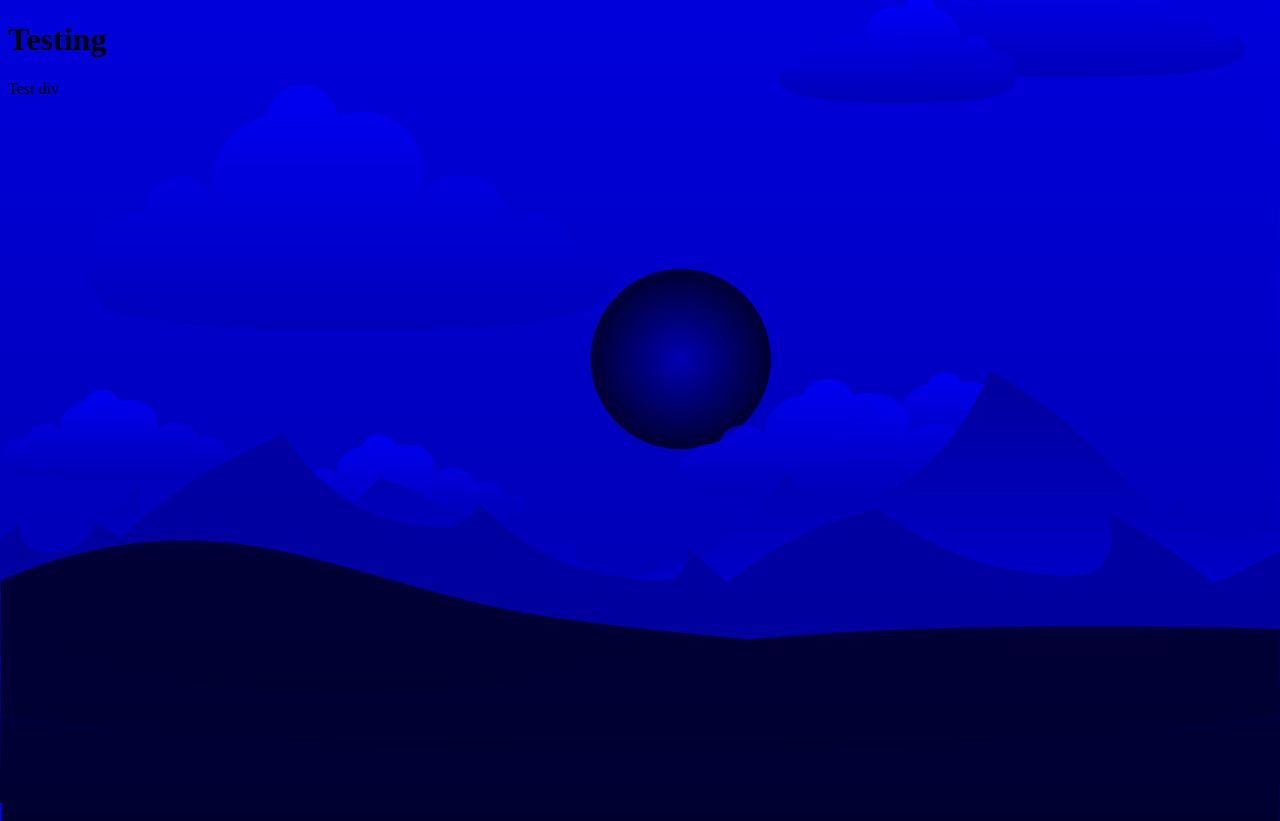
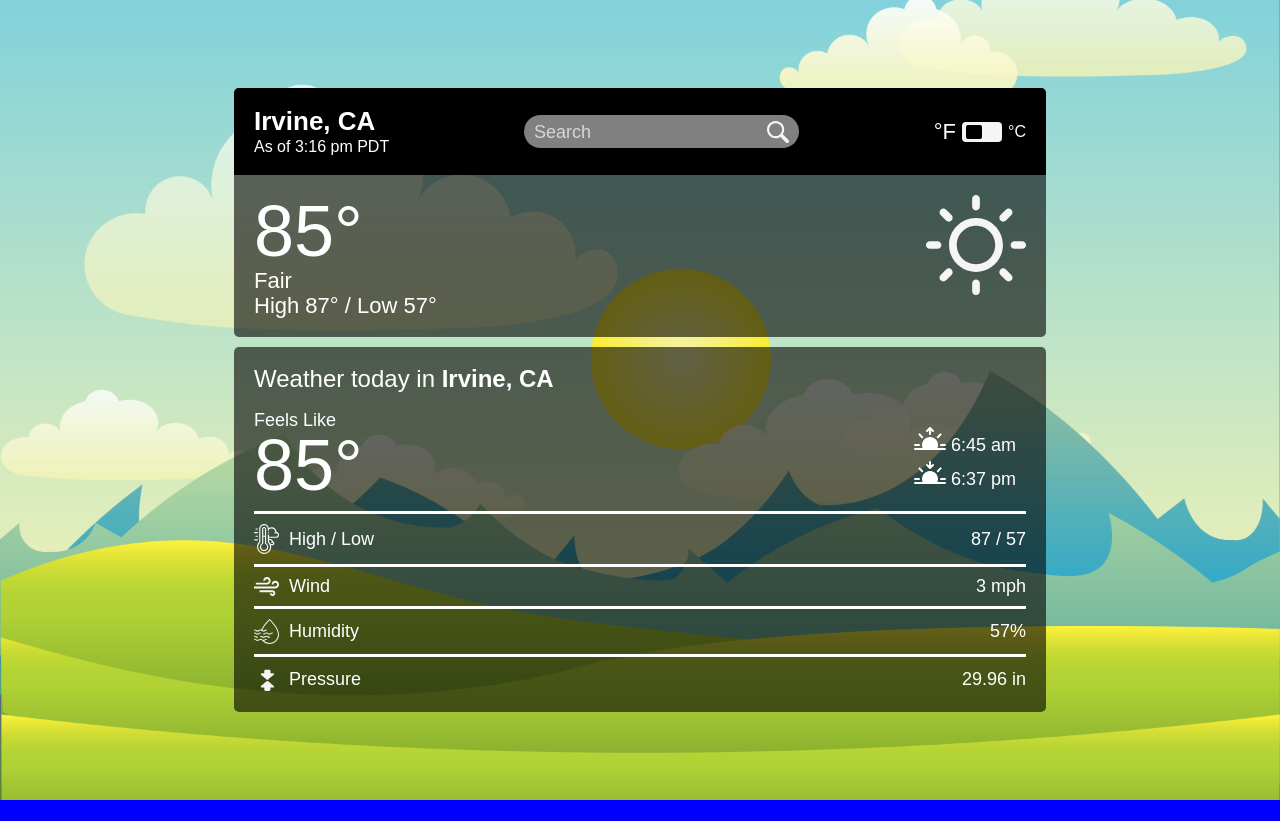
Before and after one commit to dukdukg00se/weather-app, a website built with webpack: page dist/index.html in a window 1280 px wide. After the commit the page ends 800 px from the top, so only its background shows below. Built offline with nearby package versions, Linux system fonts and the light colour scheme.

Commit message:
Hardcode page content and set styles

```diff
--- a/dist/index.html
+++ b/dist/index.html
@@ -5,11 +5,141 @@
     <meta http-equiv="X-UA-Compatible" content="IE=edge" />
     <meta name="viewport" content="width=device-width, initial-scale=1.0" />
     <title>Weather App</title>
+    <link href="reset.css" rel="stylesheet" />
     <link href="styles.css" rel="stylesheet" />
+    <script src="main.js" defer></script>
   </head>
   <body>
-    <h1>Testing</h1>
-    <div id="content">Test div</div>
-    <script src="main.js"></script>
+    <main>
+      <section id="summary">
+
+        <header id="sum-header">
+
+          <div>
+            <h1 class="locatn" id="sum-city">Irvine, CA</h1>
+            <span id="sum-time">As of 3:16 pm PDT</span>
+          </div>
+
+          <div>
+            <div id="search-box">
+              <label for="search">Search</label>
+              <input id="search" type="text" placeholder="Search" />
+              <img src="../src/modules/detailed/images/magnify-glass.svg" />
+            </div>
+          </div>
+
+          <div id="units">
+            <span class="set">°F</span>
+            <label class="switch">
+              <input type="checkbox">
+              <span class="slider"></span>
+            </label>
+            <span>°C</span>
+          </div>
+
+
+          <!-- <div id="units">
+            °F
+            <span id="arrow">
+
+            </span>
+          </div> -->
+
+        </header>
+
+        <div id="sum-body">
+          <div>
+            <h2>85°</h2>
+            <div>Fair</div>
+            <div>High 87° / Low 57°</div>
+          </div>
+          <div>
+            <img
+              id="sum-img"
+              src="../src/modules/detailed/images/sun.svg"
+            />
+          </div>
+        </div>
+
+      </section>
+
+      <section id="detailed">
+
+        <header id="det-header">
+          <h2>Weather today in <span class="locatn">Irvine, CA</span></h2>
+        </header>
+
+        <div>
+          <div id="det-body-top">
+            <div>Feels Like <span id="feels-value">85°</span></div>
+
+            <div>
+              <div id="sunrise-value">
+                <img class="sun-icon"
+                  src="../src/modules/detailed/images/sunrise-fill.svg"
+                /><span> 6:45 am</span>
+              </div>
+              <div id="sunset-value">
+                <img class="sun-icon" src="../src/modules/detailed/images/sunset-fill.svg" />
+                <span> 6:37 pm</span>
+              </div>
+            </div>
+          </div>
+
+          <div id="det-body-bottom">
+
+            <ul>
+
+              <li>
+                <img class="weather-icon" src="../src/modules/detailed/images/thermo.svg">
+                <div class="li-descr">
+                  High / Low
+                </div>
+                <div class="li-value" id="hl-value">
+                  87 / 57
+                </div>
+
+              </li>
+
+              <li>
+                <img class="weather-icon" src="../src/modules/detailed/images/wind.svg">
+                <div class="li-descr">
+                  Wind
+                </div>
+                <div class="li-value" id="wind-value">
+                  3 mph
+                </div>
+
+              </li>
+
+              <li>
+                <img class="weather-icon" src="../src/modules/detailed/images/humidity.svg">
+                <div class="li-descr">
+                  Humidity
+                </div>
+                <div class="li-value" id="humid-value">
+                  57%
+                </div>
+
+              </li>
+
+              <li>
+                <img class="weather-icon" id="press" src="../src/modules/detailed/images/pressure.svg">
+                <div class="li-descr">
+                  Pressure
+                </div>
+                <div class="li-value" id="press-value">
+                  29.96 in
+                </div>
+
+              </li>
+
+            </ul>
+
+          </div>
+        </div>
+
+      </section>
+    </main>
   </body>
 </html>
--- /dev/null
+++ b/dist/reset.css
@@ -0,0 +1,48 @@
+/* http://meyerweb.com/eric/tools/css/reset/
+   v2.0 | 20110126
+   License: none (public domain)
+*/
+
+html, body, div, span, applet, object, iframe,
+h1, h2, h3, h4, h5, h6, p, blockquote, pre,
+a, abbr, acronym, address, big, cite, code,
+del, dfn, em, img, ins, kbd, q, s, samp,
+small, strike, strong, sub, sup, tt, var,
+b, u, i, center,
+dl, dt, dd, ol, ul, li,
+fieldset, form, label, legend,
+table, caption, tbody, tfoot, thead, tr, th, td,
+article, aside, canvas, details, embed,
+figure, figcaption, footer, header, hgroup,
+menu, nav, output, ruby, section, summary,
+time, mark, audio, video {
+	margin: 0;
+	padding: 0;
+	border: 0;
+	font-size: 100%;
+	font: inherit;
+	vertical-align: baseline;
+}
+/* HTML5 display-role reset for older browsers */
+article, aside, details, figcaption, figure,
+footer, header, hgroup, menu, nav, section {
+	display: block;
+}
+body {
+	line-height: 1;
+}
+ol, ul {
+	list-style: none;
+}
+blockquote, q {
+	quotes: none;
+}
+blockquote:before, blockquote:after,
+q:before, q:after {
+	content: '';
+	content: none;
+}
+table {
+	border-collapse: collapse;
+	border-spacing: 0;
+}
--- a/dist/styles.css
+++ b/dist/styles.css
@@ -8,8 +8,282 @@ body {
 }
 
 body {
-  background-size: cover;
+  /* background-size: cover;
   background-repeat: no-repeat;
   background-position: center;
-  background-blend-mode: multiply;
+  background-blend-mode: multiply; */
+
+  background: no-repeat center/cover;
+  display: flex;
+  flex-direction: column;
+  justify-content: center;
+  align-items: center;
+  color: white;
+  font-family: sans-serif;
 }
+
+main {
+  width: 65%;
+}
+
+#sum-header {
+  padding: 20px;
+  background-color: black;
+  border-radius: 5px 5px 0 0;
+
+  display: flex;
+  justify-content: space-between;
+  align-items: center;
+  gap: 10px;
+}
+
+#sum-header > div {
+  /* width: 50%; */
+}
+
+#search-box {
+  display: flex;
+  align-items: center;
+  justify-content: flex-end;
+  position: relative;
+}
+
+#search-box > img {
+  height: 22px;
+  width: auto;
+  position: absolute;
+  right: 10px;
+
+}
+
+/* Switch units div */
+#sum-header > div:last-of-type {
+  display: flex;
+  gap: 6px;
+  align-items: center;
+}
+
+.set {
+  font-size: 22px;
+}
+
+/* The switch - the box around the slider */
+.switch {
+  position: relative;
+  display: inline-block;
+  width: 40px;
+  height: 20px;
+}
+
+/* Hide default HTML checkbox */
+.switch input {
+  opacity: 0;
+  width: 0;
+  height: 0;
+}
+
+/* The slider */
+.slider {
+  position: absolute;
+  cursor: pointer;
+  top: 0;
+  left: 0;
+  right: 0;
+  bottom: 0;
+  background-color: #f5f5f5;
+  -webkit-transition: .4s;
+  transition: .4s;
+  border-radius: 4px;
+}
+
+.slider:before {
+  position: absolute;
+  content: "";
+  height: 14px;
+  width: 16px;
+  left: 4px;
+  bottom: 3px;
+  background-color: black;
+  -webkit-transition: .4s;
+  transition: .4s;
+  border-radius: 2px;
+}
+
+input:checked + .slider {
+  background-color: #b5b5b5;
+}
+
+input:focus + .slider {
+  box-shadow: 0 0 1px #2196F3;
+}
+
+input:checked + .slider:before {
+  -webkit-transform: translateX(16px);
+  -ms-transform: translateX(16px);
+  transform: translateX(16px);
+}
+
+
+main section {
+  background-color: rgba(0, 0, 0, 0.6);
+  border-radius: 5px;
+  /* padding: 15px; */
+  margin: 10px;
+}
+
+h1 {
+  /* display: inline; */
+  font-size: 26px;
+  /* font-weight: 600; */
+  margin-bottom: 5px;
+}
+
+.locatn {
+  font-weight: 600;
+}
+
+label[for='search'] {
+  position: absolute !important;
+  width: 1px !important;
+  height: 1px !important;
+  padding: 0 !important;
+  overflow: hidden !important;
+  clip: rect(0, 0, 0, 0) !important;
+  white-space: nowrap !important;
+  border: 0 !important;
+}
+
+/* Search input box */
+#search {
+  padding: 5px 0 5px 10px;
+  border-radius: 20px;
+  border: none;
+  background-color: rgba(255, 255, 255, 0.5);
+  font-size: 20px;
+  color: white;
+  width: 100%;
+}
+
+input::placeholder {
+  color: rgb(214, 214, 214);
+  opacity: 1;
+  font-size: 18px;
+}
+
+#sum-body {
+  display: flex;
+  justify-content: space-between;
+  align-items: flex-start;
+  padding: 20px;
+  gap: 12px;
+  font-size: 22px;
+}
+
+#sum-body h2 {
+  font-size: 72px;
+}
+
+#sum-body > div {
+  width: 65%;
+}
+
+#sum-body > div + div {
+  display: flex;
+  justify-content: flex-end;
+  width: 30%;
+}
+
+#sum-body > div > div {
+  margin: 3px 0 0 0;
+}
+
+#sum-img {
+  /* margin: 10px 10px 0 0; */
+  height: auto;
+  width: 100%;
+  max-width: 100px;
+}
+
+
+
+
+#sum-header {
+  padding: 20px;
+  background-color: black;
+  border-radius: 5px 5px 0 0;
+
+  display: flex;
+  justify-content: space-between;
+  align-items: center;
+  gap: 10px;
+}
+
+#det-header {
+  padding: 20px;
+  /* background-color: black; */
+  border-radius: 5px 5px 0 0;
+}
+
+#det-header h2 {
+  font-size: 24px;
+}
+
+#detailed > div {
+  font-size: 18px;
+}
+
+#det-body-top {
+  padding: 0 20px 10px;
+  display: flex;
+  justify-content: space-between;
+}
+
+#feels-value {
+  display: block;
+  font-size: 72px;
+}
+
+#det-body-top > div + div {
+  display: flex;
+  flex-direction: column;
+  justify-content: center;
+  gap: 5px;
+  padding-right: 10px;
+}
+
+.sun-icon {
+  height: 32px;
+  width: auto;
+  margin-bottom: -6px;
+}
+
+#det-body-bottom {
+  padding: 0 20px 20px;
+}
+
+#det-body-bottom li {
+  display: flex;
+  align-items: center;
+  gap: 10px;
+  padding: 10px 0;
+  border-top: solid;
+}
+
+#det-body-bottom li:last-of-type {
+  padding-bottom: 0;
+}
+
+#press {
+  width: 36px;
+  margin: 0 -11px -11px 0;
+}
+
+.weather-icon {
+  height: auto;
+  width: 25px;
+}
+
+.li-descr {
+  flex-grow: 1;
+  min-width: 55%;
+}
```
